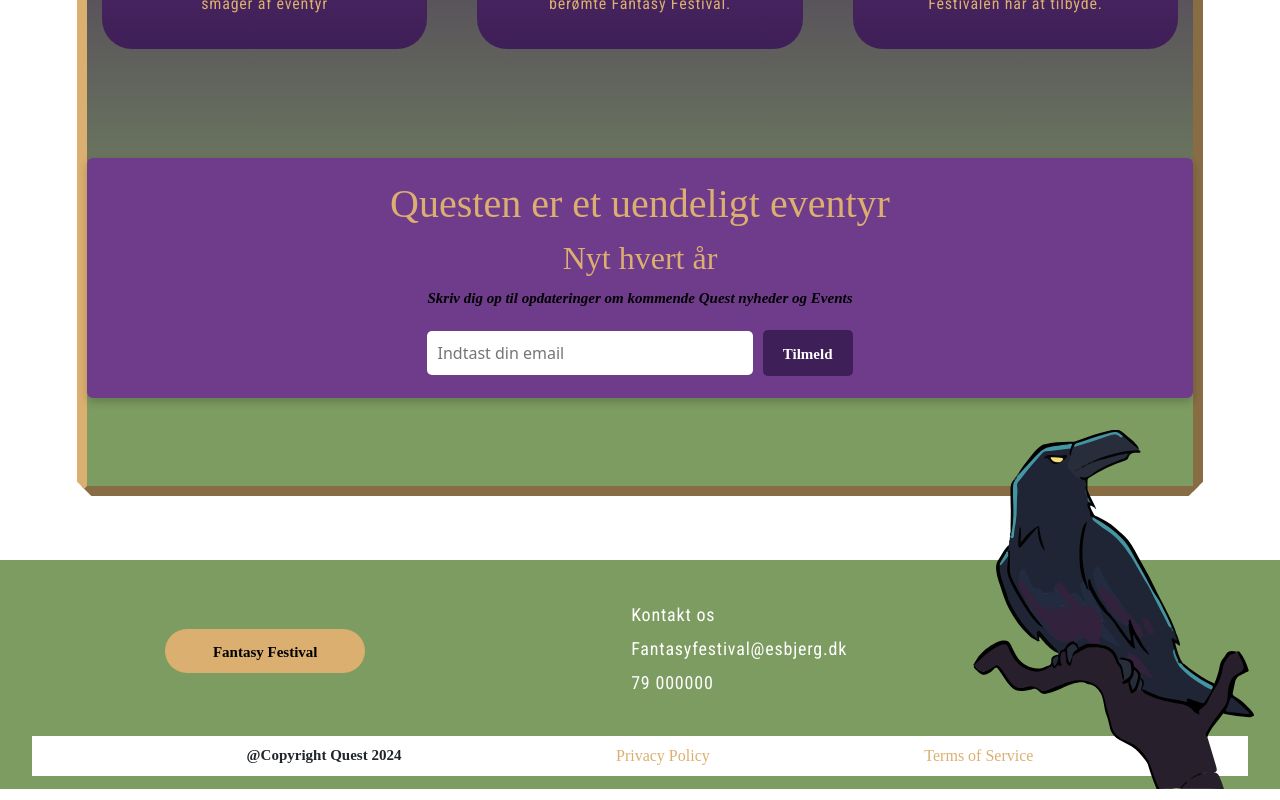
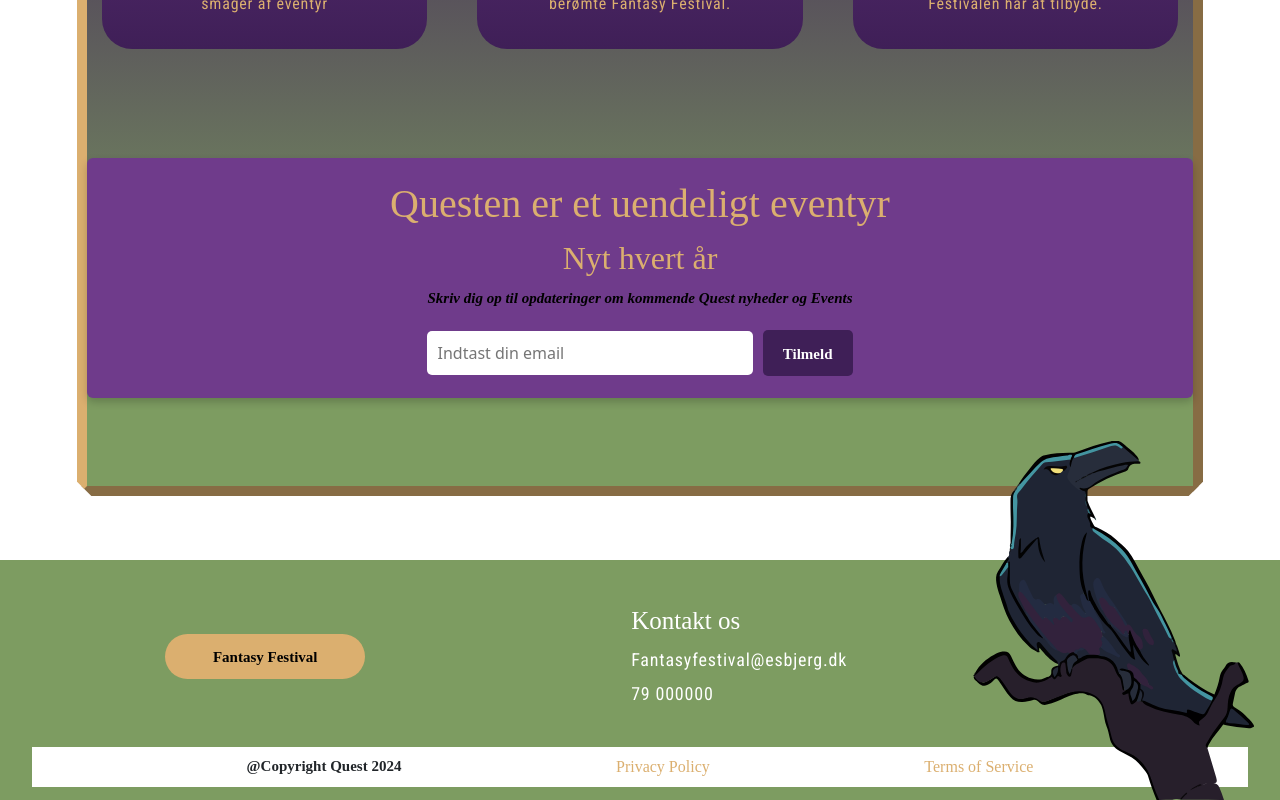
Before and after one commit to Mattienon/Questen, a Vue app in the folder Questen/: page / in a window 1280 px wide. Shown: the part 2290-3090 px from the top of the page. Built offline with nearby package versions, Linux system fonts and the light colour scheme; a web font is replaced by a local one.

Commit message:
footer update
update

```diff
--- a/Questen/src/components/Essentials/footnav.vue
+++ b/Questen/src/components/Essentials/footnav.vue
@@ -4,7 +4,7 @@
       <div class="greenfoot">
         <div class="btn btn-dark"><span>Fantasy Festival</span></div>
         <span class="text">
-          <p> Kontakt os</p>
+          <h1>Kontakt os</h1>
           <p> Fantasyfestival@esbjerg.dk  </p>
           <p> 79 000000</p>
 
@@ -75,6 +75,10 @@ const navigationLinks = ref([
 .text {
   padding-left: 1rem;
   color: white; /* Change text color to white for better visibility */
+}
+.text h1{
+  font-size: 25px;
+  margin-bottom: 15px;
 }
 
 .text p {
```
